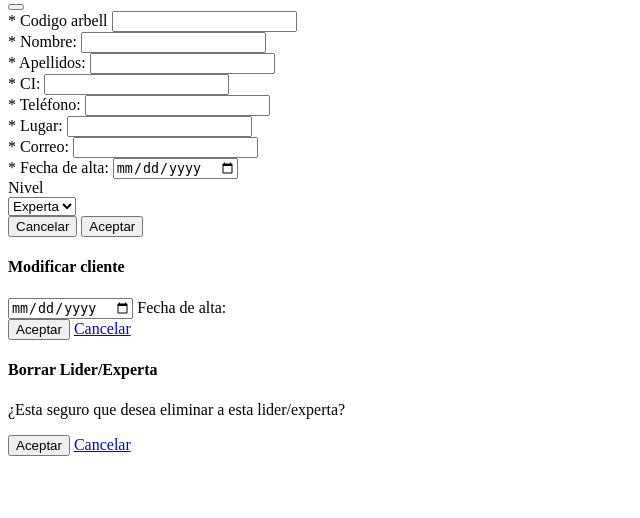
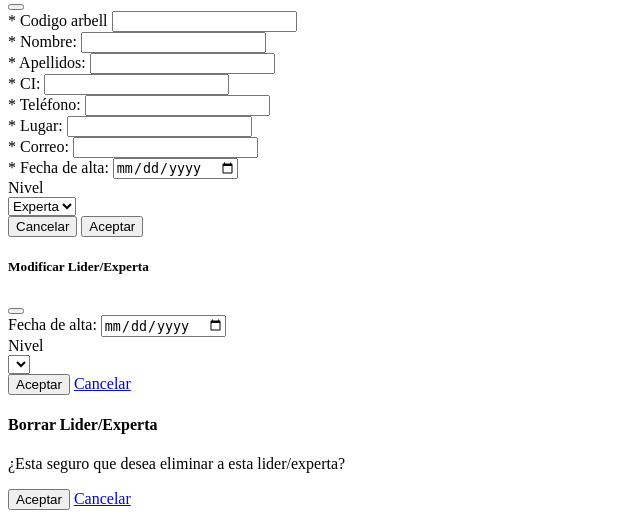
Before and after one commit to cristianmc9000/bioes, a PHP site: page /templates/lider-experta/a_lider-experta.php in a window 1280 px wide. Shown: the part 2446-2964 px from the top of the page, without its empty margins (0-640 px from the left). Before the commit the page ends 2902 px from the top, so only its background shows below. Run offline with PHP 8.4, Linux system fonts and the light colour scheme; data comes from the database, SQL or seed files in the repository; lists and menus that the app fills with data are empty.

Commit message:
mod lider experta

```diff
--- a/recursos/conexion.php
+++ b/recursos/conexion.php
@@ -1,7 +1,7 @@
 <?php
 
-$conexion = new mysqli('localhost','u604223767_bio','papapapa1212AC!','u604223767_bio'); //BASE HOSTINGER.
-// $conexion = new mysqli('localhost','root','','bio'); //base localhost
+// $conexion = new mysqli('localhost','u604223767_bio','papapapa1212AC!','u604223767_bio'); //BASE HOSTINGER.
+$conexion = new mysqli('localhost','root','','bio'); //base localhost
 
 //$conexion = new mysqli('br6vrwqejcpdav29tluj-mysql.services.clever-cloud.com','usz8khcb6vchmslt','1DjIm6ncGfmq6N81hRtt','br6vrwqejcpdav29tluj');
 
--- a/recursos/lider-experta/clientes.php
+++ b/recursos/lider-experta/clientes.php
@@ -17,7 +17,7 @@
 	$resultadoConsultaBCA = mysqli_query($conexion, $consultaBuscarCa) or die(mysql_error());
 	$datosConsultaBCA = mysqli_fetch_array($resultadoConsultaBCA);
 	if(isset($datosConsultaBCA['CA'])){
-		die('<script>Materialize.toast("Ya existe un cliente con el Código Arbell: '.$caPOST.'" ,5000)</script>');
+		die('<script>mtoast("Ya existe un cliente con el Código Arbell: '.$caPOST.'" ,"warning")</script>');
 	}
 
 
--- a/recursos/lider-experta/modcliente.php
+++ b/recursos/lider-experta/modcliente.php
@@ -29,7 +29,7 @@
 		$resultadoConsultaBCI = mysqli_query($conexion, $consultaBuscarCi) or die(mysql_error());
 		$datosConsultaBCI = mysqli_fetch_array($resultadoConsultaBCI);
 		if(isset($datosConsultaBCI['CI'])){
-			die('<script>Materialize.toast("Ya existe un lider/experta con esa cédula de identidad.", 5000)</script>');
+			die('<script>mtoast("Ya existe un lider/experta con esa cédula de identidad.", "warning")</script>');
 		}
 	}
 
@@ -38,7 +38,7 @@
 		$resultadoConsultaBCA = mysqli_query($conexion, $consultaBuscarCa) or die(mysql_error());
 		$datosConsultaBCA = mysqli_fetch_array($resultadoConsultaBCA);
 		if(isset($datosConsultaBCA['CA'])){
-			die('<script>Materialize.toast("Ya existe un lider/experta con el código arbell.'.$caPOST.'", 5000)</script>');
+			die('<script>mtoast("Ya existe un lider/experta con el código arbell.'.$caPOST.'", "warning")</script>');
 		}
 	}
 
--- a/templates/lider-experta/a_lider-experta.php
+++ b/templates/lider-experta/a_lider-experta.php
@@ -174,42 +174,54 @@
 
 <!--MODAL MODIFICAR CLIENTE-->
 <div class="row">
-<div id="modal3" class="modal col s4 offset-s4">
+  <div id="modal3" class="modal fade" tabindex="-1" aria-labelledby="exampleModalLabel" aria-hidden="true">
+    <div class="modal-dialog">
       <div class="modal-content">
-    <h4>Modificar cliente</h4>
-    <div class="row">
-      <form id="modificar_cliente" class="col s12" >
+        <div class="modal-header">
+          <h5 class="modal-title">Modificar Lider/Experta</h5>
+          <button type="button" class="btn-close" data-bs-dismiss="modal" aria-label="Close"></button>
+        </div>
+      <div class="modal-body">
+        <form id="modificar_cliente">
+            <div class="row g-3">
 
-          <div class="row">
-            <div id="ca" class="input-field col s6"></div>
-            <div id="nombre" class="input-field col s6"></div>
+              <div id="ca" class="col-sm-12 col-md-6"></div>
+              <div id="nombre" class="col-sm-12 col-md-6"></div>
+
+              <div id="apellidos" class="col-sm-12 col-md-6"></div>
+              <div id="ci" class="col-sm-12 col-md-6"></div>
+
+              <div id="telefono" class="col-sm-12 col-md-6"></div>
+              <div id="lugar" class="col-sm-12 col-md-6"></div>
+
+              <div id="correo" class="col-sm-12 col-md-6"></div>
+              <!-- <div id="tipo" class="col-sm-12 col-md-6"></div> -->
+              <!-- DATOS ANTERIORES -->
+              <div class="col-sm-12 col-md-6" id="datos_anteriores" hidden></div>
+              <!-- FIN DATOS ANTERIORES -->
+              <div class="col-sm-12 col-md-6">
+                <label class="form-label small text-muted" for="fecha_alta_mod">Fecha de alta:</label>
+                <input name="fecha_alta_mod" id="fecha_alta_mod" type="date" value="" class="form-control" required>
               </div>
-          <div class="row">
-            <div id="apellidos" class="input-field col s6"></div>
-            <div id="ci" class="input-field col s6"></div>
+
+              <div class="col-sm-12">
+                <div class="input-group mb-1">
+                    <div class="input-group-prepend">
+                      <label class="input-group-text" for="tipo">Nivel</label>
                     </div>
-          <div class="row">
-            <div id="telefono" class="input-field col s6"></div>
-            <div id="lugar" class="input-field col s6"></div>
-          </div>
-          <div class="row">
-            <div id="correo" class="input-field col s6"></div>
-            <div id="tipo" class="input-field col s6"></div>
-            <!-- DATOS ANTERIORES -->
-            <div class="input-field col s6" id="datos_anteriores"></div>
-            <!-- FIN DATOS ANTERIORES -->
-          </div>
-          <div class="row">
-              <div class="input-field col s6">
-                  <input name="fecha_alta_mod" id="fecha_alta_mod" type="date" value="" class="validate" required>
-                  <label class="active" for="fecha_alta_mod">Fecha de alta:</label>
+                    <select id="tipo" class="form-select" name="nivel"></select>
                   </div>
               </div>
+            </div>
+
             <div class="modal-footer">
                 <button class="btn waves-effect waves-light" type="submit" >Aceptar</button>
                 <a href="#!" class=" modal-action modal-close waves-effect waves-red btn-flat">Cancelar</a>
             </div>
+          </div>
         </form>
+      </div>
+
       </div>
     </div>
   </div>
@@ -269,13 +281,13 @@
 
 function mod_cliente(id,ca, ci, nombre, apellidos, telefono, lugar, correo, tipo, fecha_alta){
 
-  document.getElementById("ca").innerHTML ='<input name="ca" type="number" class="validate" value="'+ca+'"><label for="ca" class="active">Código Arbell:</label>';
-  document.getElementById("ci").innerHTML ='<input name="ci" type="number" class="validate" value="'+ci+'"><label for="ci" class="active">CI:</label>';
-  document.getElementById("nombre").innerHTML ='<input name="nombre" type="text" class="validate" value="'+nombre+'"><label for="nombre" class="active">Nombres: </label>';
-  document.getElementById("apellidos").innerHTML ='<input name="apellidos" type="text" class="validate" value="'+apellidos+'"><label for="apellidos" class="active">Apellidos: </label>';
-  document.getElementById("telefono").innerHTML ='<input name="telefono" type="number" class="validate" value="'+telefono+'"><label for="telefono" class="active">Teléfono: </label>';
-  document.getElementById("lugar").innerHTML ='<input name="lugar" type="text" class="validate" value="'+lugar+'"><label for="lugar" class="active">Lugar: </label>';
-  document.getElementById("correo").innerHTML ='<input name="correo" type="email" class="validate" value="'+correo+'"><label for="correo" class="active">Correo: </label>';
+  document.getElementById("ca").innerHTML ='<label for="ca" class="form-label small text-muted">Código Arbell:</label><input name="ca" type="number" class="form-control" value="'+ca+'">';
+  document.getElementById("ci").innerHTML ='<label for="ci" class="form-label small text-muted">CI:</label><input name="ci" type="number" class="form-control" value="'+ci+'">';
+  document.getElementById("nombre").innerHTML ='<label for="nombre" class="form-label small text-muted">Nombres: </label><input name="nombre" type="text" class="form-control" value="'+nombre+'">';
+  document.getElementById("apellidos").innerHTML ='<label for="apellidos" class="form-label small text-muted">Apellidos: </label><input name="apellidos" type="text" class="form-control" value="'+apellidos+'">';
+  document.getElementById("telefono").innerHTML ='<label for="telefono" class="form-label small text-muted">Teléfono: </label><input name="telefono" type="number" class="form-control" value="'+telefono+'">';
+  document.getElementById("lugar").innerHTML ='<label for="lugar" class="form-label small text-muted">Lugar: </label><input name="lugar" type="text" class="form-control" value="'+lugar+'">';
+  document.getElementById("correo").innerHTML ='<label for="correo" class="form-label small text-muted">Correo: </label><input name="correo" type="email" class="form-control" value="'+correo+'">';
 
 sel1 = ''
 sel2 = ''
@@ -286,13 +298,13 @@
   sel2 = 'selected'
  }
 
-  $("#tipo").html('<select class="browser-default" name="nivel"><option value="1" '+sel1+'>Experta</option><option value="2" '+sel2+'>Lider</option></select>');
+  $("#tipo").html('<option value="1" '+sel1+'>Experta</option><option value="2" '+sel2+'>Lider</option>');
 
   $("#fecha_alta_mod").val(fecha_alta)
 
 $("#datos_anteriores").html('<input name="ca_ant" type="text" value="'+ca+'" hidden><input name="ci_ant" type="text" value="'+ci+'" hidden><input name="id" type="text" value="'+id+'" hidden>');
 
-  $('#modal3').openModal();
+  $('#modal3').modal('show');
 }
 $("#modificar_cliente").on("submit", function(e){
     e.preventDefault();
@@ -309,18 +321,19 @@
     }).done(function(echo){
     	mensaje.html(echo);
       if (echo.includes('success')) {
-        $("#modal3").closeModal()
-        Materialize.toast("Datos de lider/experta modificados.", 4000)
+        $("#modal3").modal('toggle')
+        mtoast("Datos de lider/experta modificados.", 'success')
         $("#cuerpo").load("templates/lider-experta/a_lider-experta.php");
       }
     });
 });
 
 function borrar_cliente(id){
+  document.getElementById("datos_borrar").innerHTML ='<input type="text" name="id" value="'+id+'" hidden/>';
+  $('#modal4').modal('toggle');
+}
 
-  document.getElementById("datos_borrar").innerHTML ='<input type="text" name="id" value="'+id+'" hidden/>';
-  $('#modal4').openModal();
-}
+
 $("#borrar_cliente").on("submit", function(e){
     e.preventDefault();
     var val = new FormData(document.getElementById("borrar_cliente"));
@@ -342,7 +355,6 @@
 
 $("#agregar_cliente").on("submit", function(e){
     e.preventDefault();
-    console.log("llego")
     var val = new FormData(document.getElementById("agregar_cliente"));
     $.ajax({
       url: "recursos/lider-experta/clientes.php",
@@ -353,12 +365,13 @@
       contentType: false,
       processData: false
     }).done(function(echo){
-    	// mensaje.html(echo)
       console.log(echo)
       if (echo.includes('reg')){
-      	Materialize.toast('<b>'+echo+'</b>', 4000)
-      	$("#modal1").closeModal()
+      	mtoast('<b>'+echo+'</b>', 'success')
+      	$("#modal1").modal('toggle')
         $("#cuerpo").load("templates/lider-experta/a_lider-experta.php");
+      }else{
+        mensaje.html(echo)
       }
     });
 });
```
Also changed, not shown: templates/usuarios/a_usuarios.php (+4 -3 lines). Lines whose indentation alone changed are shown as unchanged.
